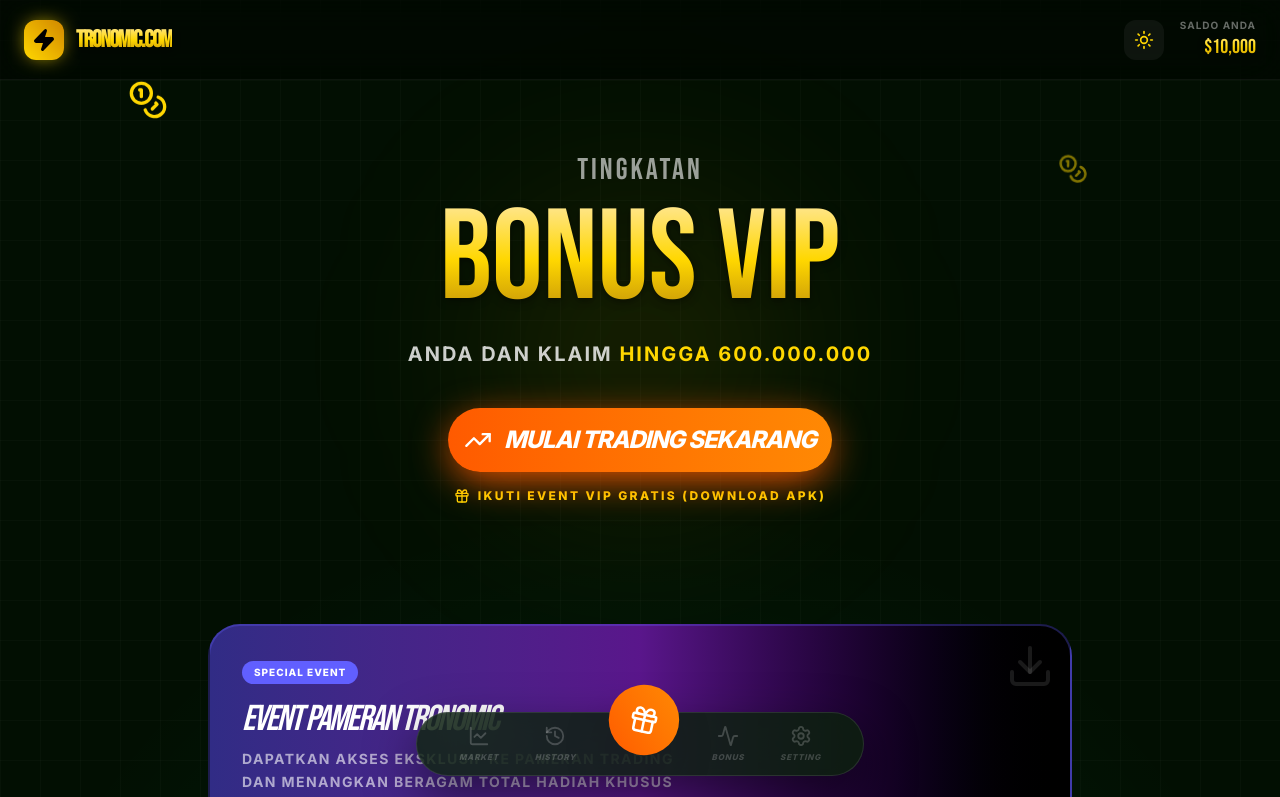
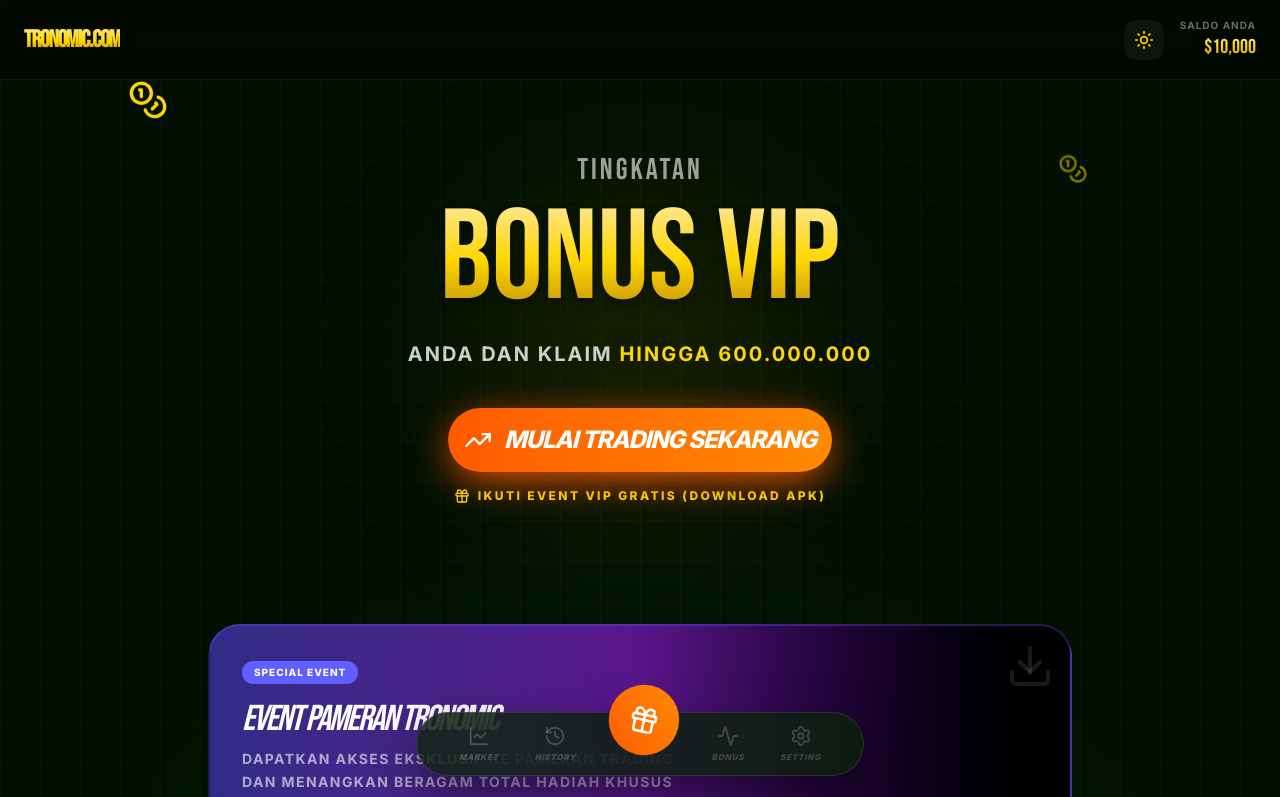
Before and after one commit to kusumaletterformee-tech/Websit, a React (Vite) app: page / in a window 1280 px wide. Shown: the top 797 px of the page. Built offline with nearby package versions, Linux system fonts and the light colour scheme.

Commit message:
feat: Remove Zap icon from header
The application logo, a Zap icon, was removed from the main header to streamline the UI and remove redundant branding elements.

```diff
--- a/src/App.tsx
+++ b/src/App.tsx
@@ -257,9 +257,6 @@ export default function App() {
       {/* Static Header / Nav */}
       <header className="h-20 flex items-center justify-between px-6 border-b border-white/5 bg-black/40 backdrop-blur-xl sticky top-0 z-50">
         <div className="flex items-center gap-3">
-          <div className="w-10 h-10 rounded-xl bg-gradient-to-tr from-brand-primary to-yellow-600 flex items-center justify-center text-black shadow-[0_0_20px_-5px_#FFD700]">
-             <Zap size={24} fill="currentColor" />
-          </div>
           <span className="text-2xl font-display font-black tracking-tighter gold-gradient-text uppercase">TRONOMIC.COM</span>
         </div>
 
```
